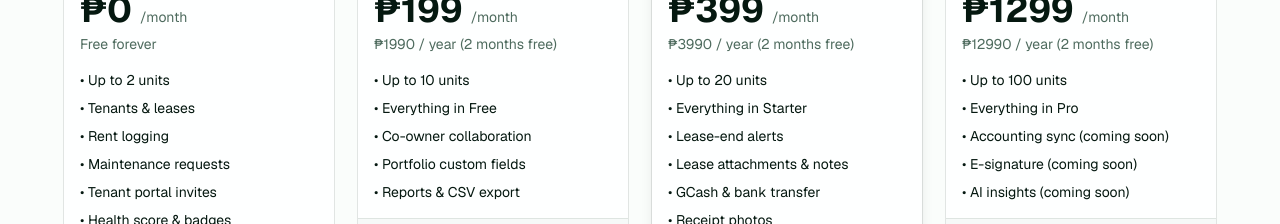
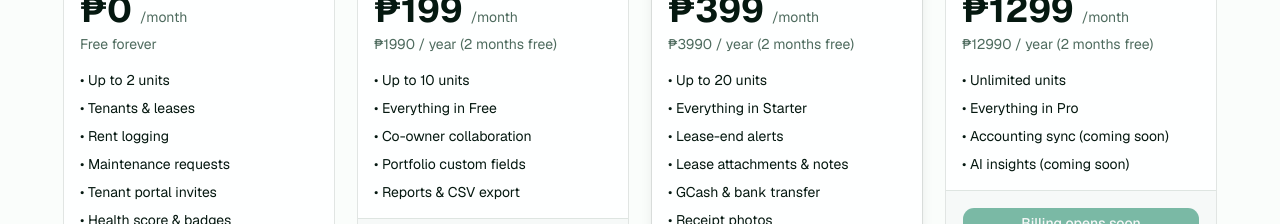
Before and after one commit to jayricx/JTPropertyManagementApp, a Next.js app: page /pricing in a window 1280 px wide. Shown: the part 405-629 px from the top of the page. Built offline with nearby package versions, Linux system fonts and the light colour scheme; no server answers.

Commit message:
Change the business plan back to unlimitted units

```diff
--- a/src/app/(marketing)/pricing/page.tsx
+++ b/src/app/(marketing)/pricing/page.tsx
@@ -37,10 +37,9 @@ const TIER_FEATURES = {
     "Receipt photos",
   ],
   business: [
-    "Up to 100 units",
+    "Unlimited units",
     "Everything in Pro",
     "Accounting sync (coming soon)",
-    "E-signature (coming soon)",
     "AI insights (coming soon)",
   ],
 } as const satisfies Record<(typeof PLAN_TIERS)[number], readonly string[]>;
```
